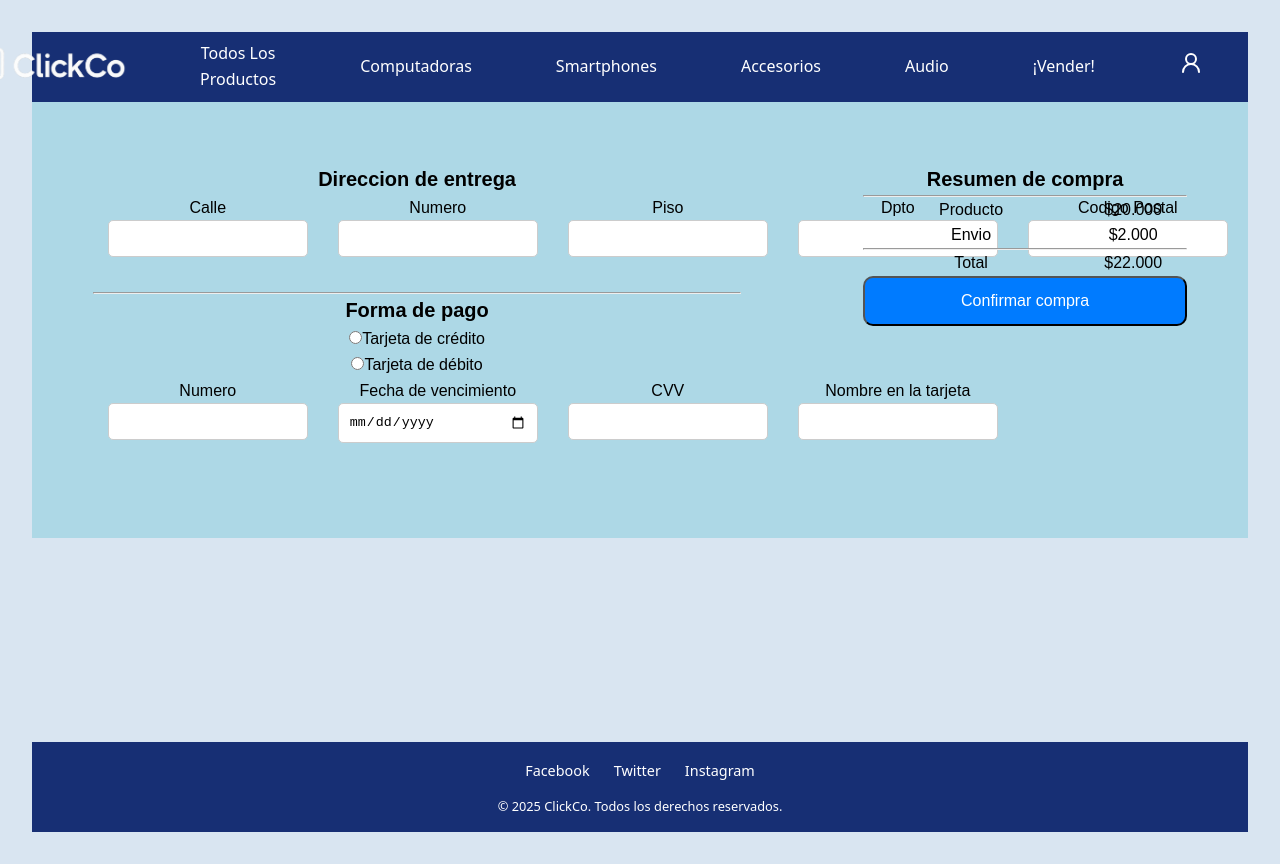
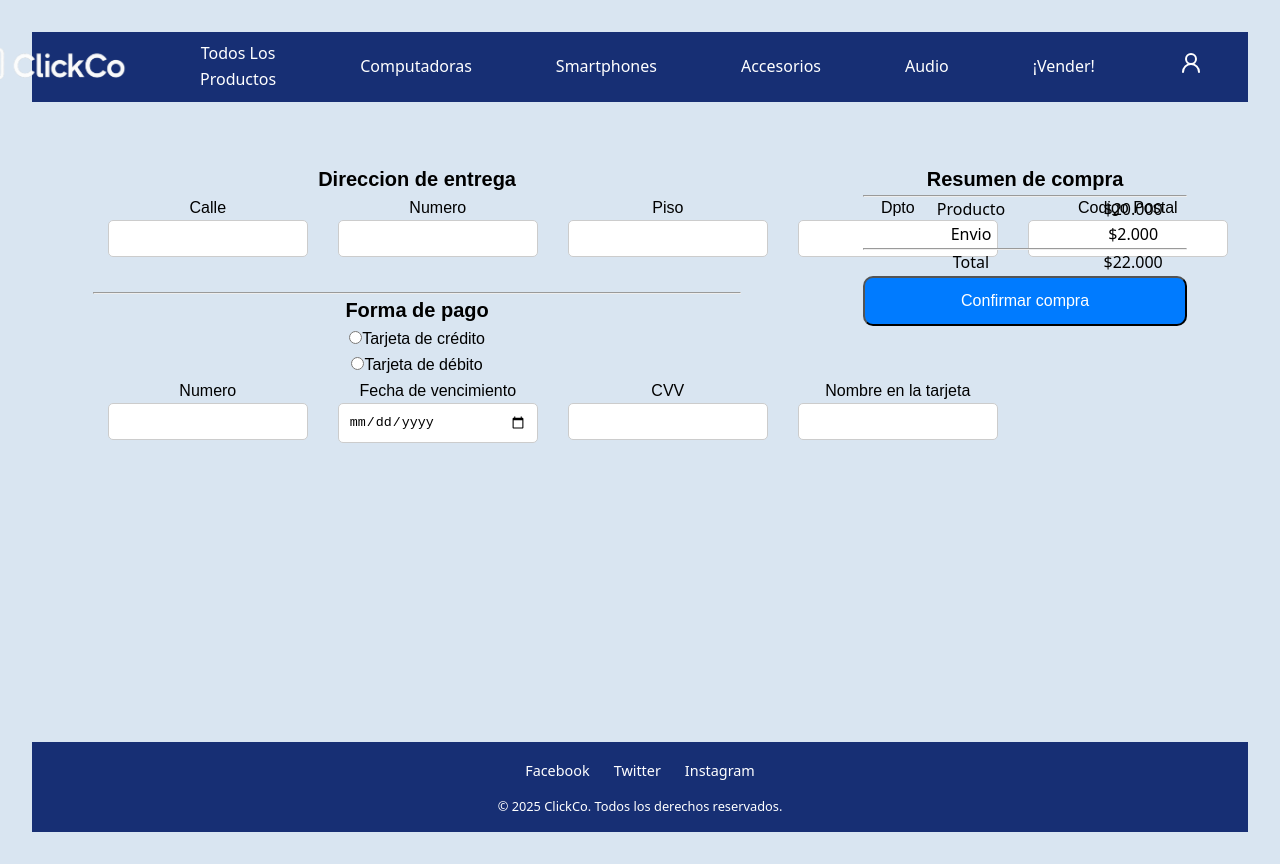
Before and after one commit to vfernandez4/ecommerce_api, a React (Vite) app: page /pago in a window 1280 px wide. Shown: the top 864 px of the page. Built offline with nearby package versions, Linux system fonts and the light colour scheme.

Commit message:
correccion color fondo pago

```diff
--- a/src/modules/pago/pago.module.css
+++ b/src/modules/pago/pago.module.css
@@ -1,8 +1,3 @@
-.body {
-    background-color: lightblue;
-    font-family: sans-serif;
-}
-
 .main-header {
     display: flex;
     justify-content: space-between;
```
